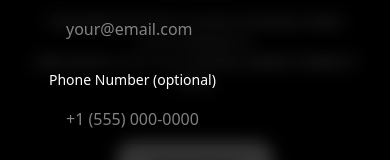
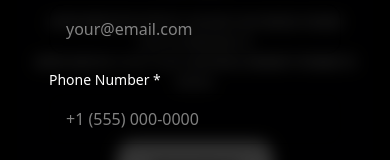
Before and after one commit to ISOAnis/ISOInstitute, a React (Vite) app: page / in a window 390 px wide. Both pictures are taken after a click on the button "Join the Waitlist". Shown: the part 413-573 px from the top of the page. Built offline with nearby package versions, Linux system fonts and the light colour scheme; no server answers.

Commit message:
Make phone number field mandatory in waitlist form

```diff
--- a/src/pages/EventSplashPage.tsx
+++ b/src/pages/EventSplashPage.tsx
@@ -142,7 +142,7 @@ function WaitlistModal({
       const result = await saveWaitlistEntry({
         fullName: formData.fullName,
         email: formData.email,
-        phone: formData.phone || undefined,
+        phone: formData.phone,
       });
 
       if (!result.success) {
@@ -289,13 +289,13 @@ function WaitlistModal({
                       htmlFor="phone"
                       className="mb-1 block text-sm font-medium text-white"
                     >
-                      Phone Number{' '}
-                      <span className="text-white/60">(optional)</span>
+                      Phone Number <span className="text-white/60">*</span>
                     </label>
                     <input
                       type="tel"
                       id="phone"
                       name="phone"
+                      required
                       value={formData.phone}
                       onChange={handleChange}
                       className="w-full rounded-xl border border-white/20 bg-white/5 px-4 py-3 text-white placeholder-white/50 transition-colors focus:border-white/40 focus:outline-none focus:ring-1 focus:ring-white/30"
```
